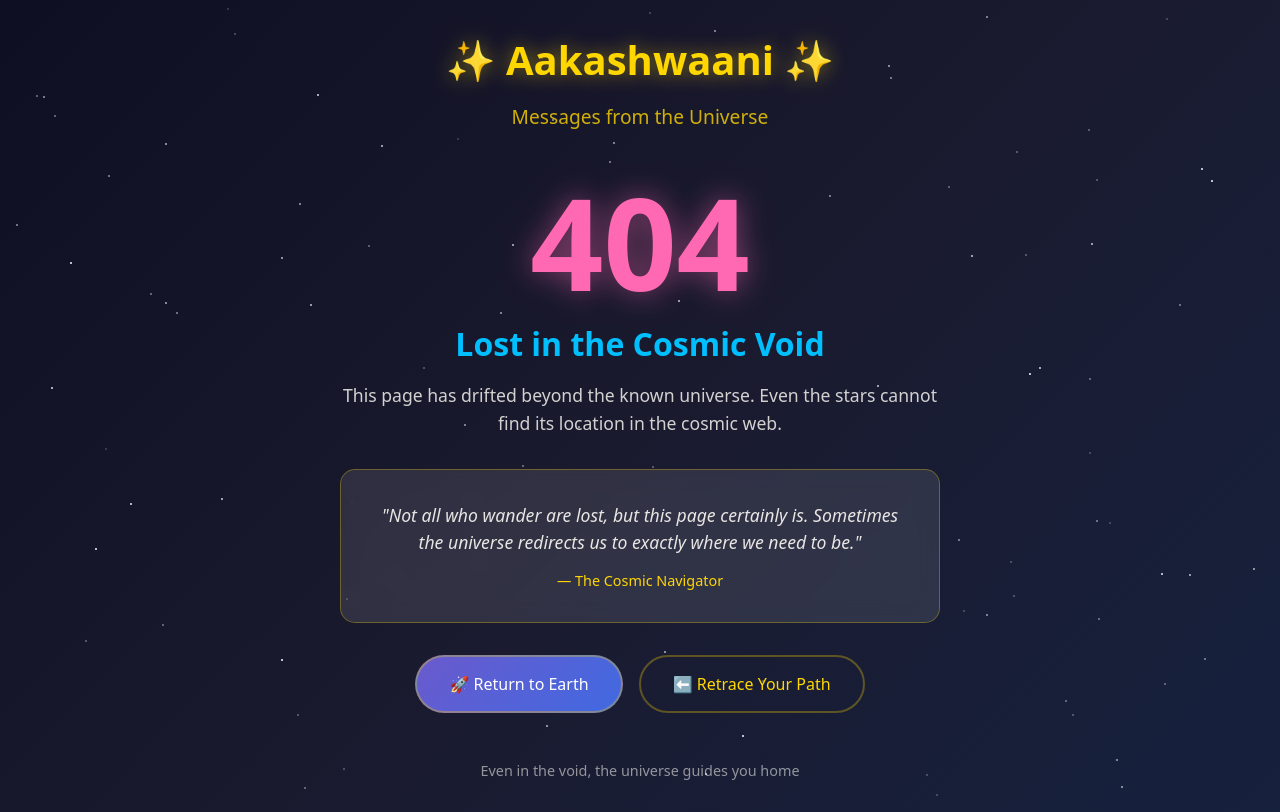
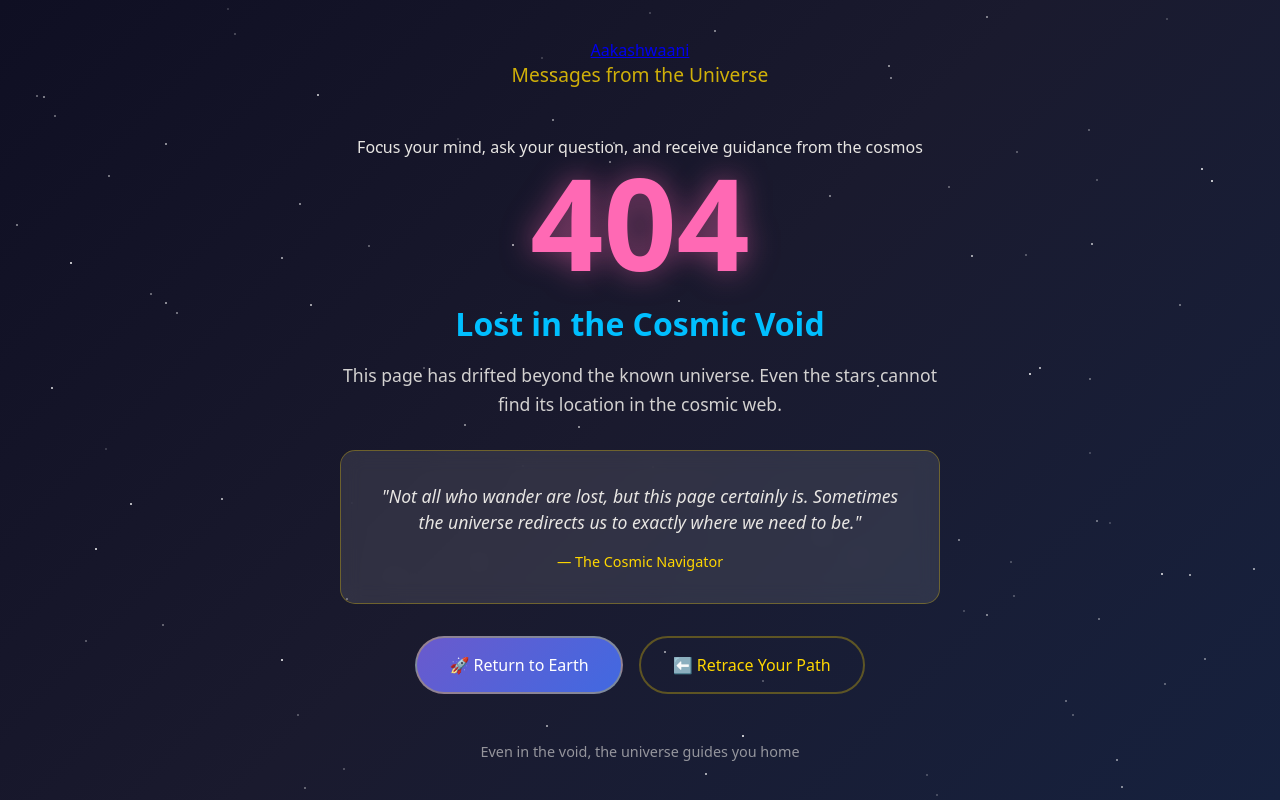
Before and after one commit to arunkumarkundra/av, a plain HTML site: page 404.html in a window 1280 px wide. Drawn offline with Linux system fonts and the light colour scheme.

Commit message:
Update 404.html

```diff
--- a/404.html
+++ b/404.html
@@ -177,8 +177,13 @@
     <div class="stars"></div>
 
     <div class="container">
-        <div class="logo">✨ Aakashwaani ✨</div>
-        <div class="tagline">Messages from the Universe</div>
+        <header class="app-header">
+            <a href="\index.html" class="logo-link">
+                <div class="text-logo">Aakashwaani</div>
+            </a>
+            <p class="tagline">Messages from the Universe</p>
+            <p class="subtitle">Focus your mind, ask your question, and receive guidance from the cosmos</p>
+        </header>
 
         <div class="error-number">404</div>
         <h1 class="error-title">Lost in the Cosmic Void</h1>
@@ -194,7 +199,7 @@
         </div>
 
         <div class="buttons">
-            <a href="index.html" class="btn">🚀 Return to Earth</a>
+            <a href="\index.html" class="btn">🚀 Return to Earth</a>
             <a href="javascript:history.back()" class="btn btn-secondary">⬅️ Retrace Your Path</a>
         </div>
 
```
